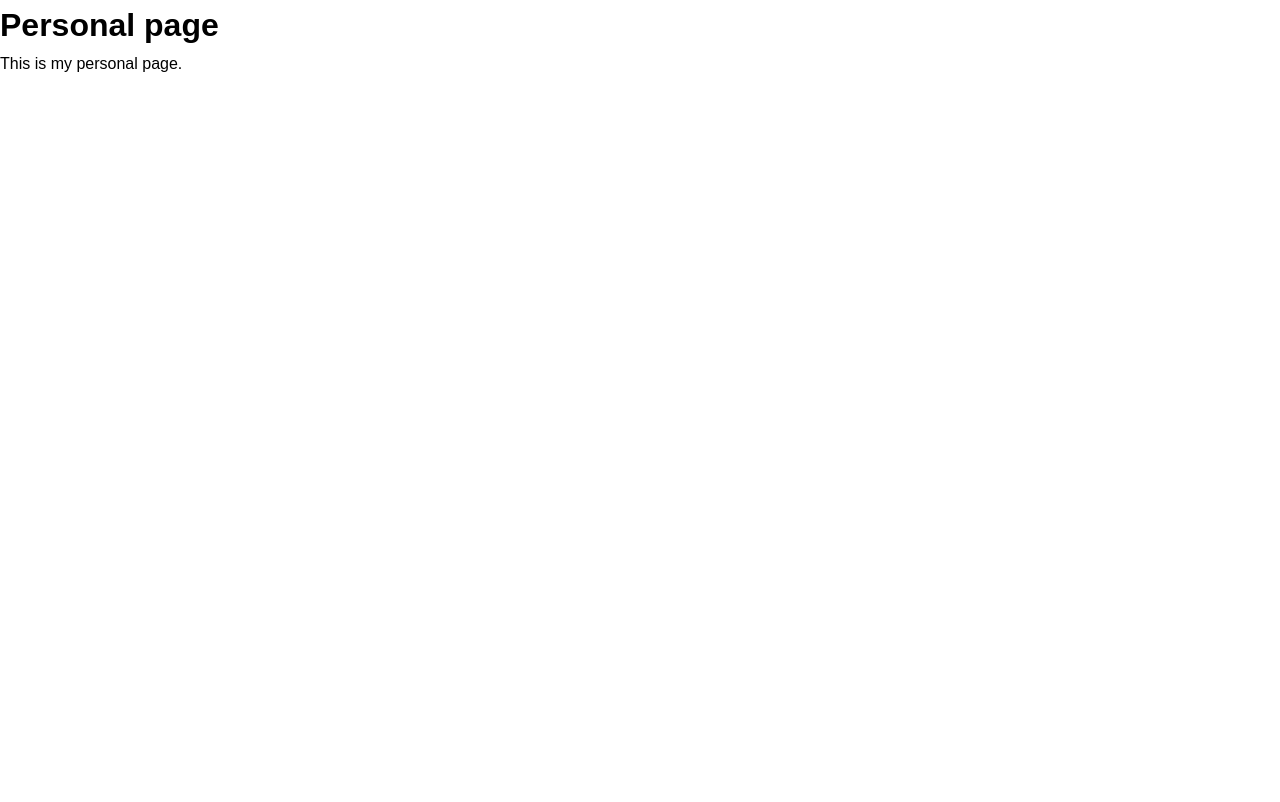
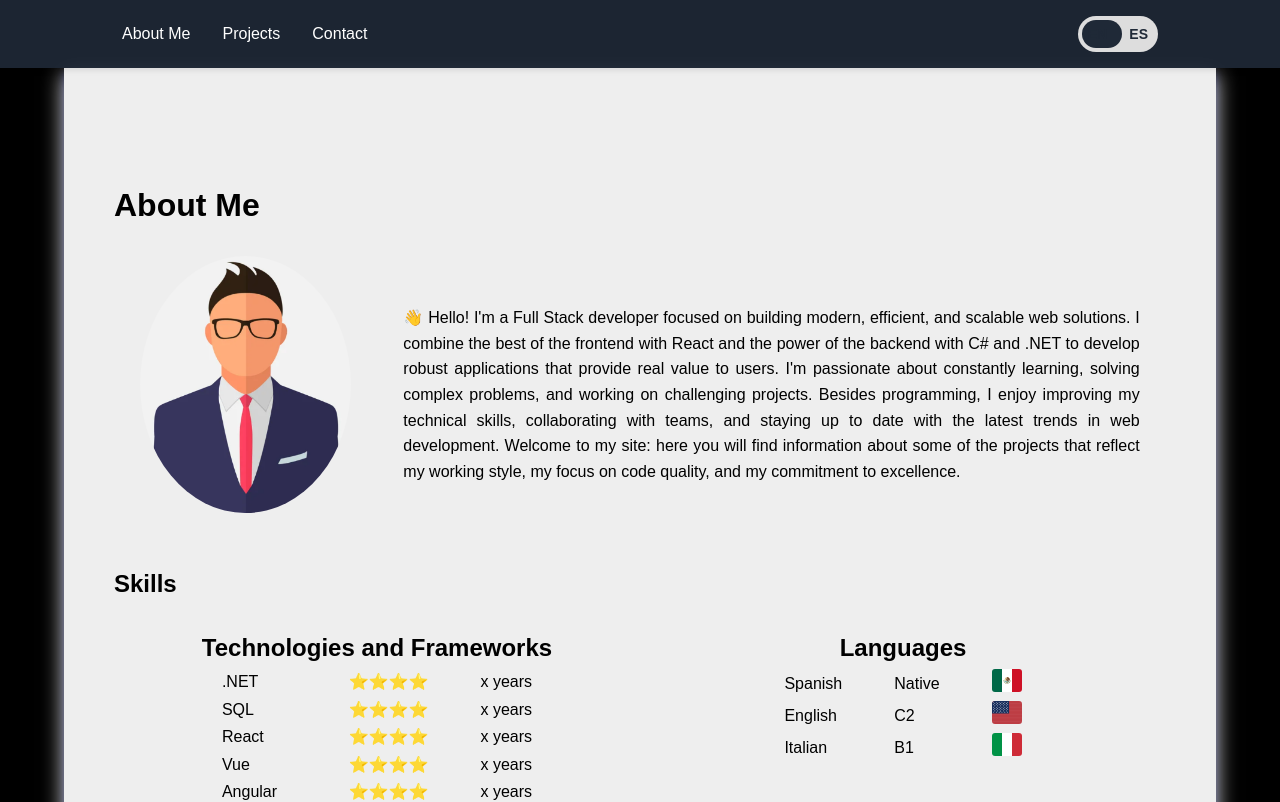
Before and after one commit to carlosValencia01/personal-page, a React (Vite) app: page / in a window 1280 px wide. Shown: the top 802 px of the page. Built offline with nearby package versions, Linux system fonts and the light colour scheme.

Commit message:
feat: default route to about page

```diff
--- a/src/main.jsx
+++ b/src/main.jsx
@@ -9,7 +9,7 @@
   <StrictMode>
     <BrowserRouter>
       <Routes>
-        <Route path='/' element={<App/>}/>
+        <Route path='/' element={<AboutMe/>}/>
         <Route path='/about-me' element={<AboutMe/>}/>
         {/* <AboutMe /> */}
       </Routes>
```
